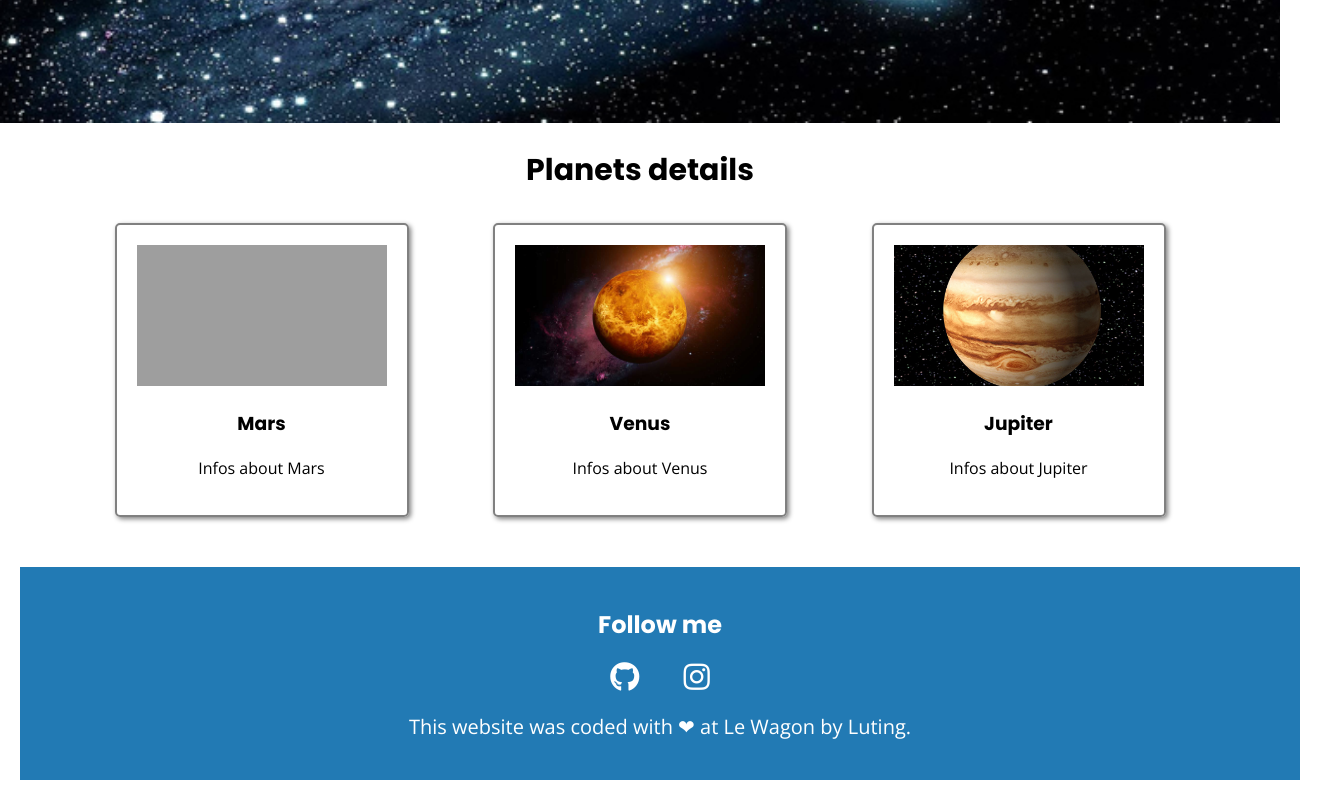
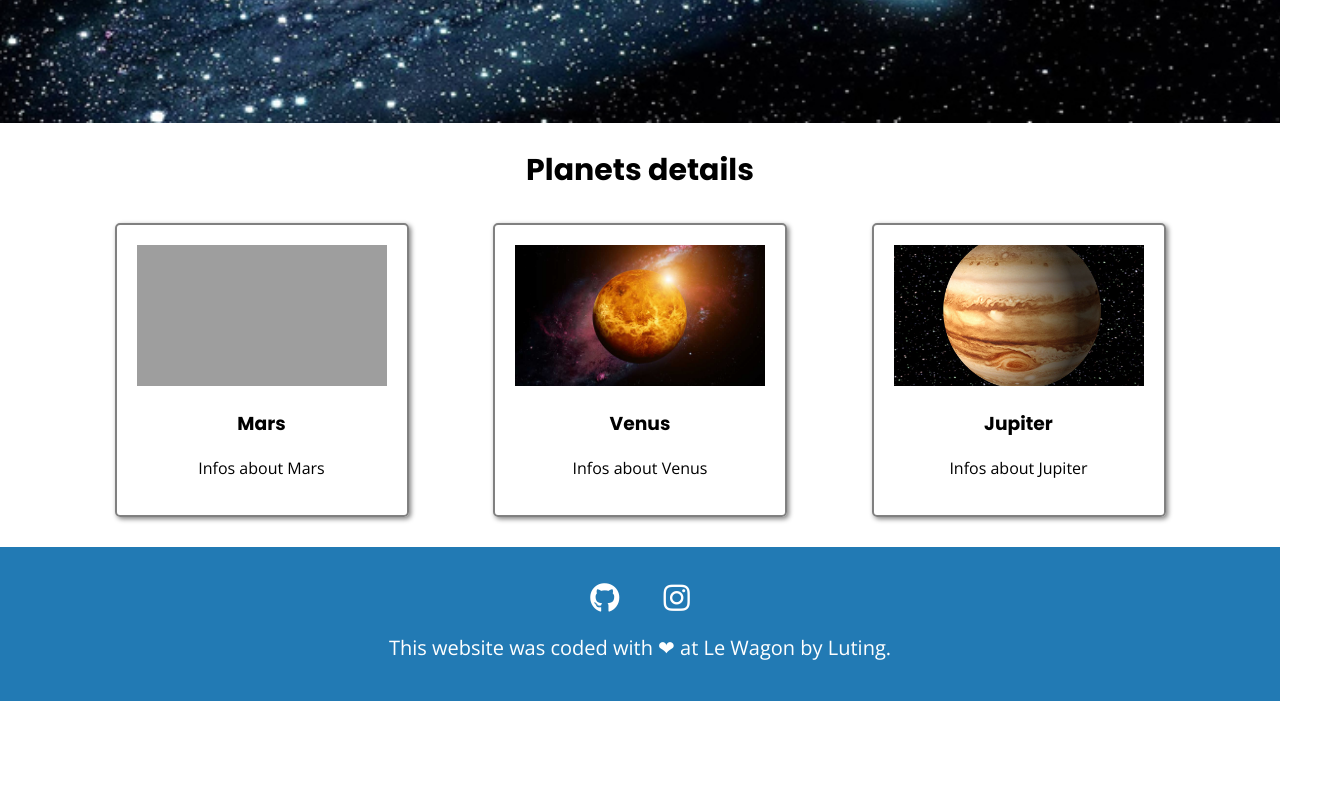
Before and after one commit to panlutingcn/landing-page, a plain HTML site: page index.html in a window 1280 px wide. Shown: the part 603-1403 px from the top of the page, 1320 px wide, since content can reach past the window. After the commit the page ends 1304 px from the top, so only its background shows below. Drawn offline with nearby package versions, Linux system fonts and the light colour scheme; grey boxes are pictures that could not be loaded.

Commit message:
removed footer margin

```diff
--- a/css/components/cards.css
+++ b/css/components/cards.css
@@ -37,6 +37,7 @@
 .banner .container .btn-blue:hover {
   background-color: #227ab4;
   box-shadow: 5px 5px 10px white;
+  padding: 25px 35px;
 }
 
 .cards {
@@ -74,7 +75,6 @@
   color: white;
   width: 100%;
   text-align: center;
-  margin: 20px;
 }
 
 .list-inline > li {
--- a/index.html
+++ b/index.html
@@ -44,7 +44,6 @@
 
   <!-- code a footer -->
   <div class="footer">
-    <h2>Follow me</h2>
     <ul class="list-inline">
       <li>
         <a href="#" target="_blank">
```
